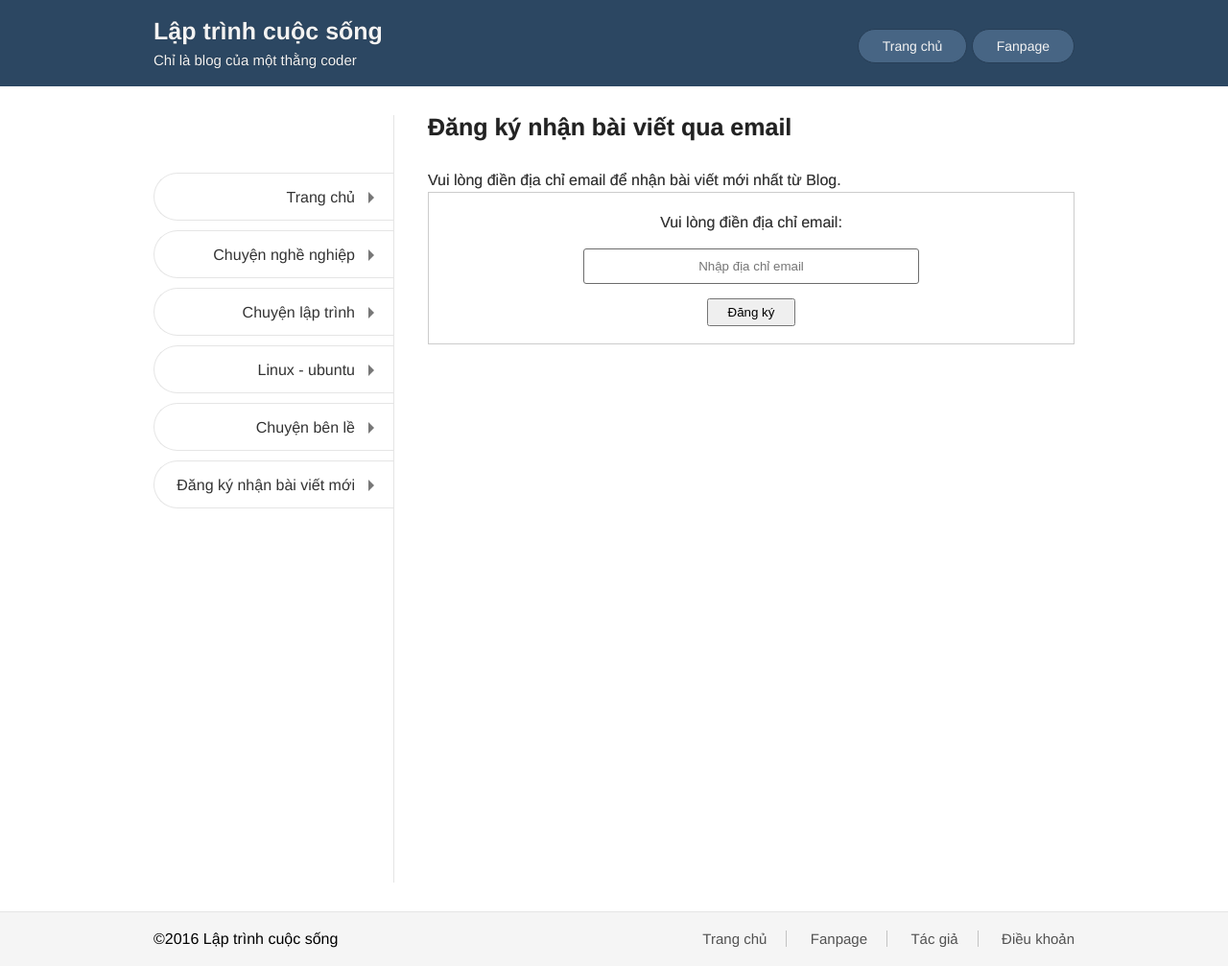
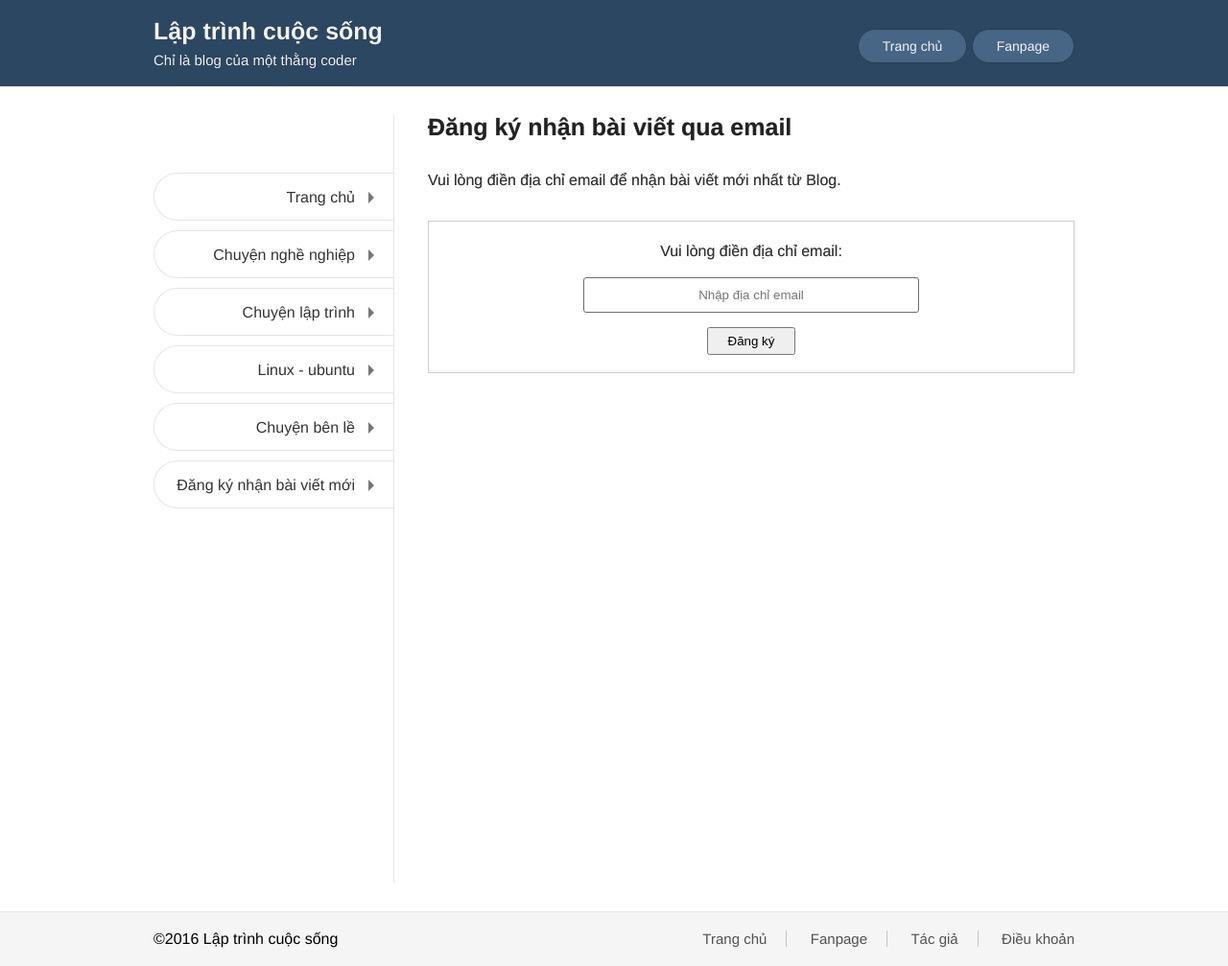
Before and after one commit to nguyentest/laptrinhcuocsong, a Jekyll site: the page built from dang-ky-nhan-bai-viet.md, in a window 1280 px wide. Shown: the whole page at 96% size. Built offline with Jekyll 4.4.1, drawn with Linux system fonts in a browser that asks for light colours; our own code applies the rules of GitHub Pages for plain Markdown files.

Commit message:
Update dang-ky-nhan-bai-viet.md

```diff
--- a/dang-ky-nhan-bai-viet.md
+++ b/dang-ky-nhan-bai-viet.md
@@ -3,7 +3,7 @@
 ---
 <p>Vui lòng điền địa chỉ email để nhận bài viết mới nhất từ Blog.</p>
 
-<form style="border:1px solid #ccc;padding:3px;text-align:center;" action="https://feedburner.google.com/fb/a/mailverify" method="post" target="popupwindow" onsubmit="window.open('https://feedburner.google.com/fb/a/mailverify?uri=laptrinhcuocsong', 'popupwindow', 'scrollbars=yes,width=550,height=520');return true">
+<form style="border:1px solid #ccc;padding:3px;text-align:center; margin-top: 30px" action="https://feedburner.google.com/fb/a/mailverify" method="post" target="popupwindow" onsubmit="window.open('https://feedburner.google.com/fb/a/mailverify?uri=laptrinhcuocsong', 'popupwindow', 'scrollbars=yes,width=550,height=520');return true">
 <p style="
     margin-bottom: 15px;
     margin-top: 15px;
```
